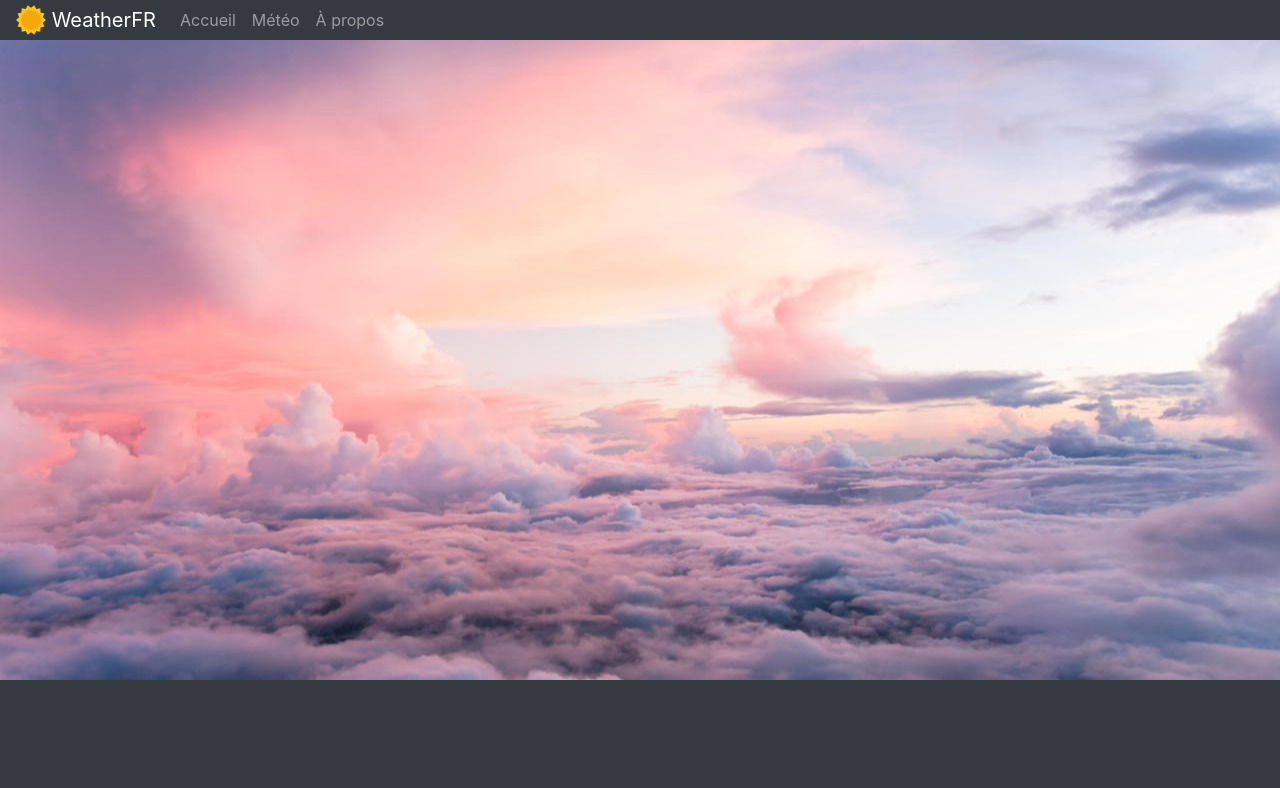
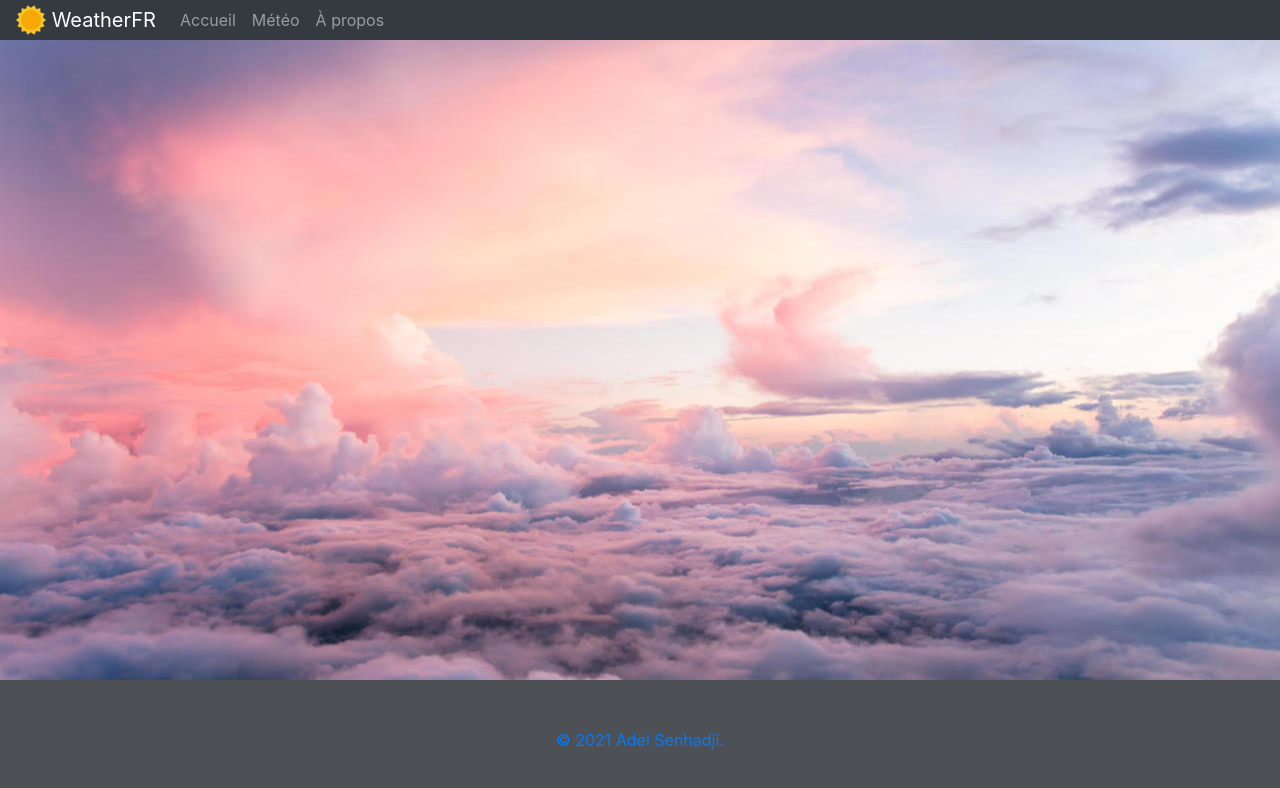
Before and after one commit to adxl/WeatherFR, a React (Create React App) app: page / in a window 1280 px wide. Shown: the top 788 px of the page. Built offline with nearby package versions, Linux system fonts and the light colour scheme.

Commit message:
add footer

```diff
--- a/src/Components/App.jsx
+++ b/src/Components/App.jsx
@@ -1,5 +1,6 @@
 import React, { useState } from 'react';
 import Nav from './Header';
+import Footer from './Footer';
 
 import Router from '../Core/Router';
 
@@ -10,6 +11,7 @@
       <main>
         <Router />
       </main>
+      <Footer />
     </div>
   );
 }
--- /dev/null
+++ b/src/Components/Footer.jsx
@@ -0,0 +1,11 @@
+import React from 'react';
+
+function Footer() {
+  return (
+    <footer className="d-flex justify-content-center align-items-center">
+      <a href="https://github.com/adxl">© 2021 Adel Senhadji.</a>
+    </footer>
+  );
+}
+
+export default Footer;
```
